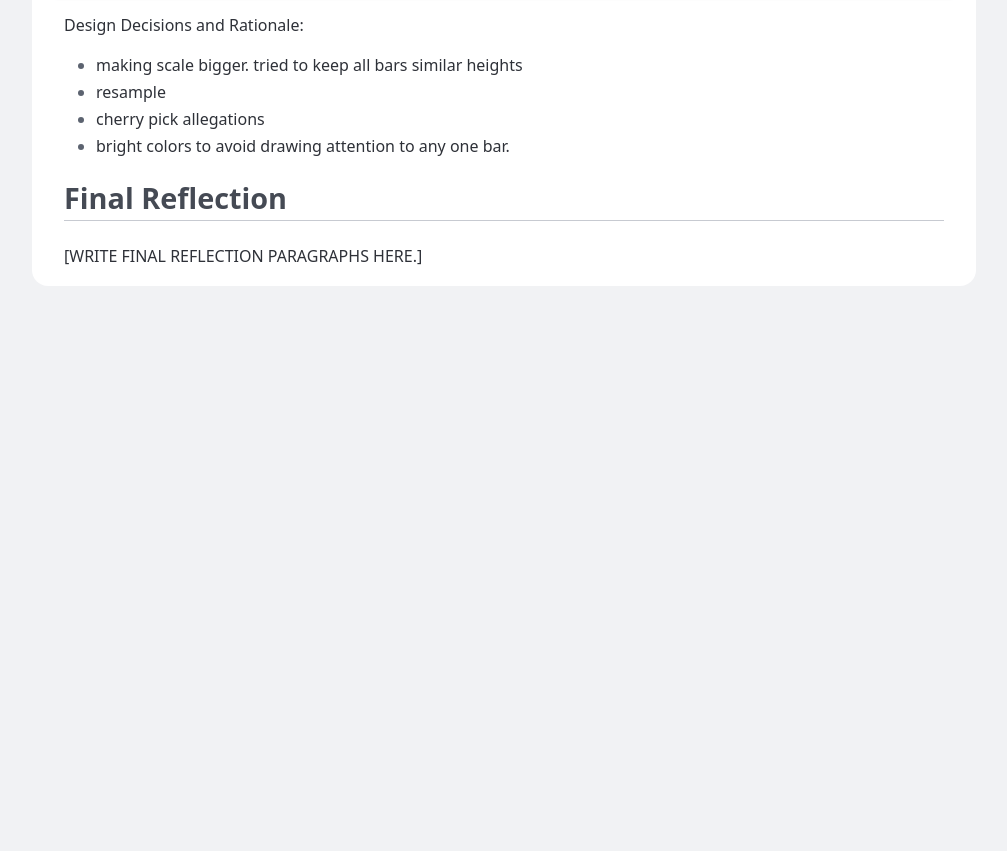
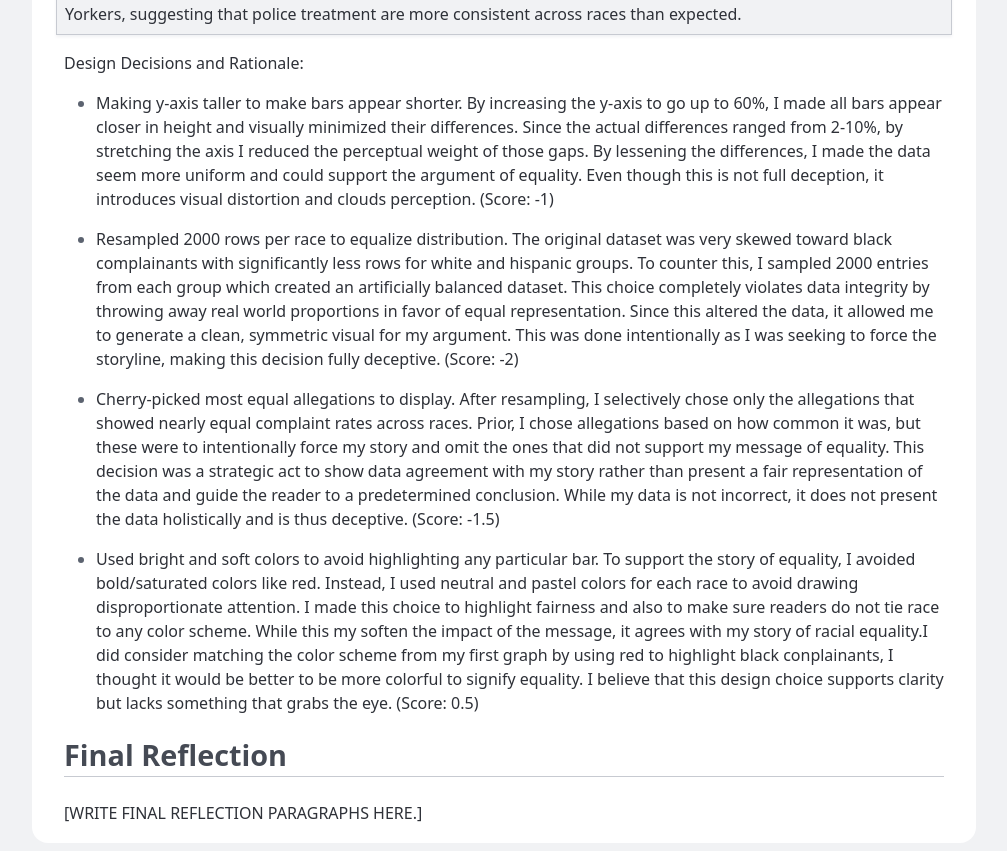
Before and after one commit to andr3w6826/dsc106-project2, a plain HTML site: page index.html in a window 1280 px wide. Shown: the part 2112-2963 px from the top of the page, without its empty margins (136-1143 px from the left). Before the commit the page ends 2406 px from the top, so only its background shows below. Drawn offline with Linux system fonts and the light colour scheme.

Commit message:
Decision documentation

```diff
--- a/index.html
+++ b/index.html
@@ -83,7 +83,7 @@
         }
 
         + li {
-          margin-top: 0.2em;
+          margin-top: 1em;
         }
       }
 
@@ -197,10 +197,22 @@
         <p>Design Decisions and Rationale:</p>
 
         <ul>
-          <li>making scale bigger. tried to keep all bars similar heights </li>
-          <li>resample</li>
-          <li>cherry pick allegations</li>
-          <li>bright colors to avoid drawing attention to any one bar.</li>
+          <li>Making y-axis taller to make bars appear shorter. By increasing the y-axis to go up to 60%, I made all bars appear closer in height and visually minimized their differences. Since the actual differences
+            ranged from 2-10%, by stretching the axis I reduced the perceptual weight of those gaps. By lessening the differences, I made the data seem more uniform and could support the argument of equality. Even though this is not full
+          deception, it introduces visual distortion and clouds perception. (Score: -1) </li>
+          <li>Resampled 2000 rows per race to equalize distribution. The original dataset was very skewed toward black complainants with significantly less rows for white and hispanic groups. To counter this, I sampled 2000
+            entries from each group which created an artificially balanced dataset. This choice completely violates data integrity by throwing away real world proportions in favor of equal representation. Since this altered the
+            data, it allowed me to generate a clean, symmetric visual for my argument. This was done intentionally as I was seeking to force the storyline, making this decision fully deceptive. (Score: -2)
+          </li>
+          <li>Cherry-picked most equal allegations to display. After resampling, I selectively chose only the allegations that showed nearly equal complaint rates across races. Prior, I chose allegations based on how common it was,
+            but these were to intentionally force my story and omit the ones that did not support my message of equality. This decision was a strategic act to show data agreement with my story rather than present a fair representation
+            of the data and guide the reader to a predetermined conclusion. While my data is not incorrect, it does not present the data holistically and is thus deceptive. (Score: -1.5)
+
+          <li>Used bright and soft colors to avoid highlighting any particular bar. To support the story of equality, I avoided bold/saturated colors like red. Instead, I used neutral and pastel colors for each race to
+            avoid drawing disproportionate attention. I made this choice to highlight fairness and also to make sure readers do not tie race to any color scheme. While this my soften the impact of the message, it agrees with
+            my story of racial equality.I did consider matching the color scheme from my first graph by using red to highlight black conplainants, I thought it would be better to be more colorful to signify equality. I believe that
+            this design choice supports clarity but lacks something that grabs the eye. (Score: 0.5)
+          </li>
         </ul>
       </section>
 
```
